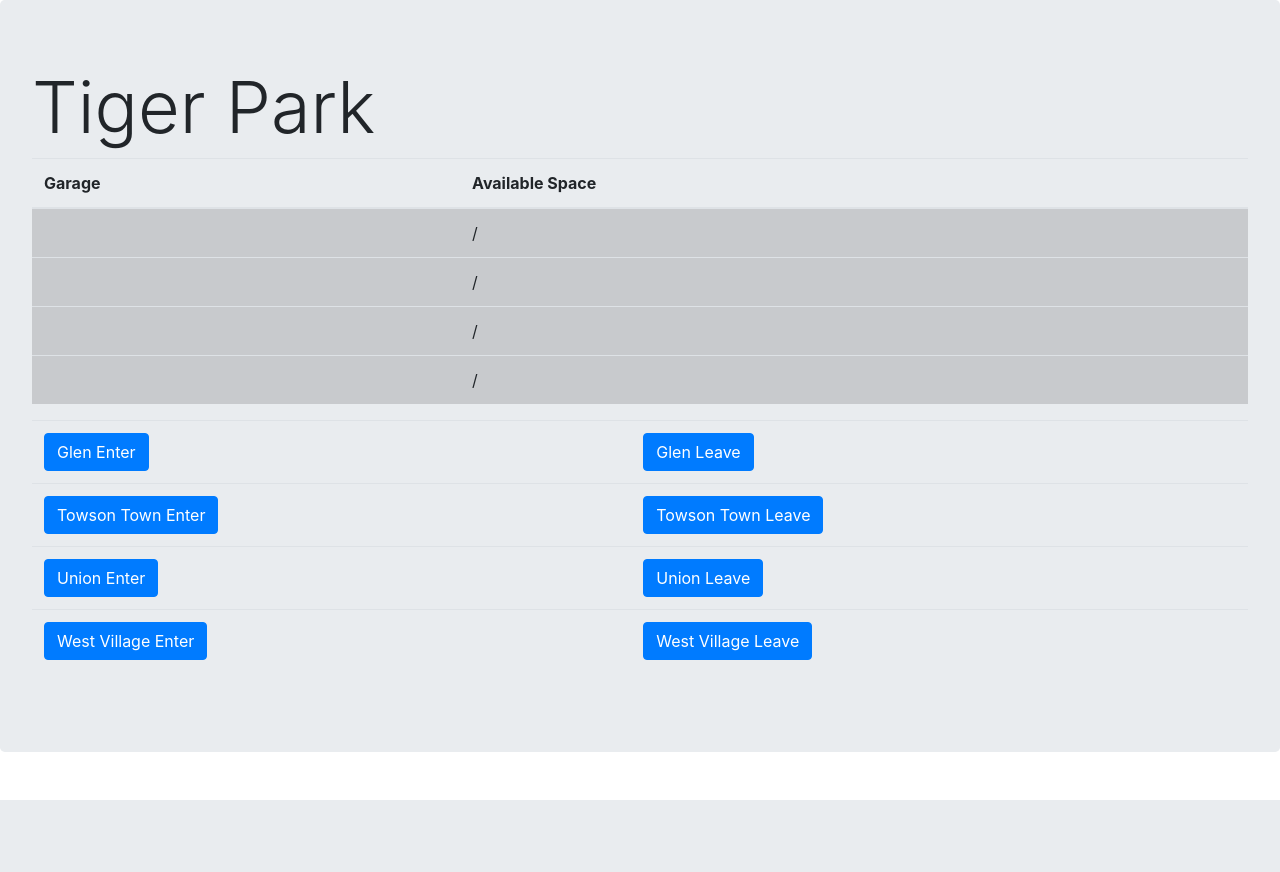
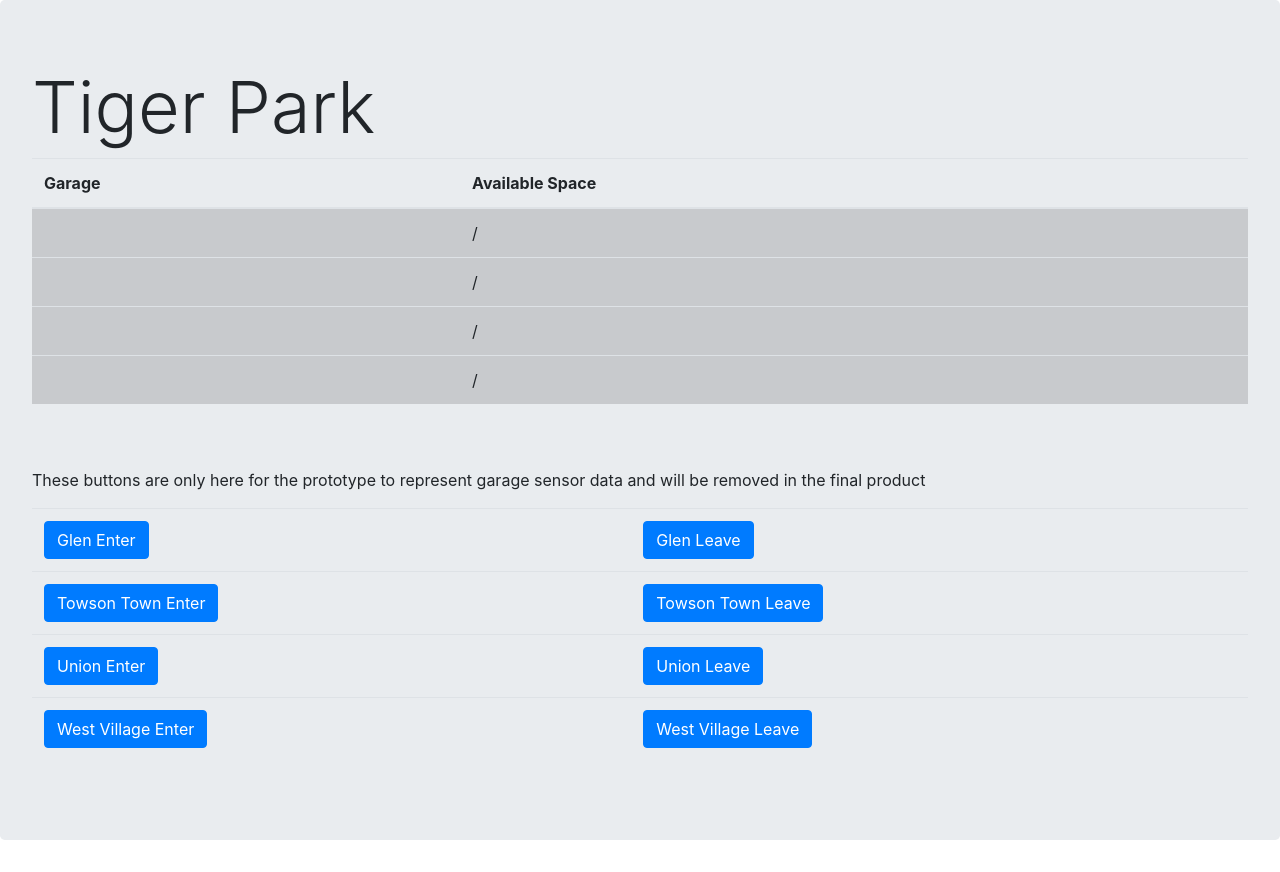
Before and after one commit to acm818/tiger_park_2.0, a PHP site: page / in a window 1280 px wide. Before the commit the page ends 800 px from the top, so only its background shows below. Run offline with PHP 8.4, Linux system fonts and the light colour scheme; data that the repository does not hold is empty; some libraries are stand-ins or nearby versions.

Commit message:
commented out unnessary stuff

```diff
--- a/index.php
+++ b/index.php
@@ -177,7 +177,7 @@
     <title>Tiger Park</title>
   </head>
   <body>
-    <!--<form action="<?php $_PHP_SELF ?>" method="POST">
+    <!--<form action="<?php //$_PHP_SELF ?>" method="POST">
 
         <table class="center">
 
@@ -246,7 +246,9 @@
         </tr>
       </tbody>
   </table>
-
+  <br>
+  <br>
+  <p>These buttons are only here for the prototype to represent garage sensor data and will be removed in the final product </p>
   <table class="table table-hover">
     <tr>
       <td><button type="submit" name="glenEnter" class="btn btn-primary">Glen Enter</button></td>
```
